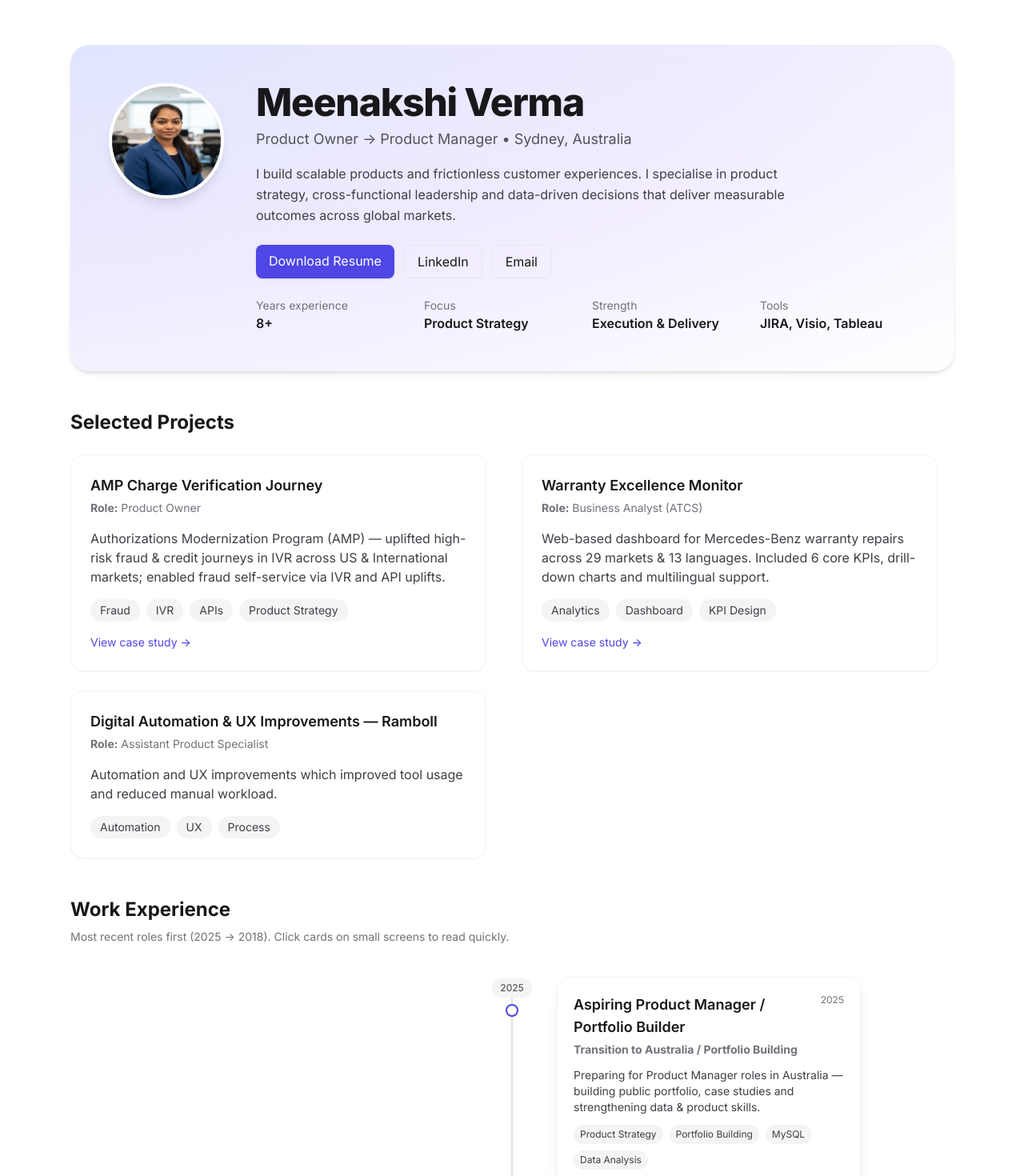
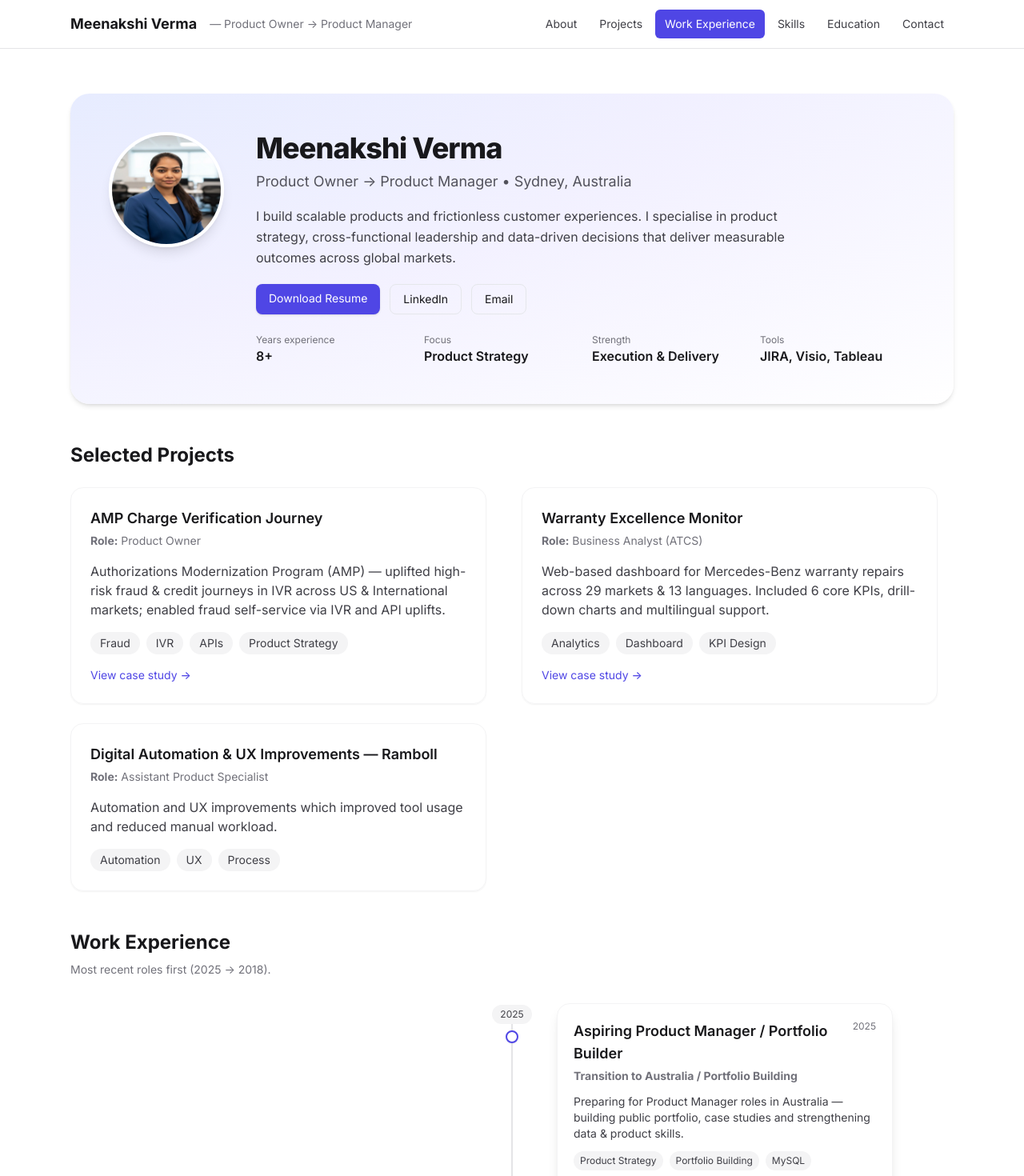
Before and after one commit to meenakshiv-pixel/meenakshi-portfolio, a Next.js app: page / in a window 1280 px wide. Shown: the top 1470 px of the page at 80% size. Built offline with nearby package versions, Linux system fonts and the light colour scheme.

Commit message:
Add sticky top nav with section anchors + active highlight + smooth scroll

```diff
--- a/pages/index.js
+++ b/pages/index.js
@@ -1,13 +1,13 @@
 // pages/index.js
 import Head from 'next/head'
-import React from 'react'
+import React, { useEffect, useState } from 'react'
 
 const CONTACT = {
   name: 'Meenakshi Verma',
   title: 'Product Owner → Product Manager',
   location: 'Sydney, Australia',
   phone: '+61 411021915',
-  email: 'minakshi.kiit@gmail.com',
+  email: 'meenakshi.kiit@gmail.com',
   linkedin: 'https://www.linkedin.com/in/mkva/',
   resume: '/Meenakshi_Resume_UPDATED.pdf'
 }
@@ -73,6 +73,15 @@ const PROJECTS = [
   }
 ]
 
+const NAV_LINKS = [
+  { id: 'about', label: 'About' },
+  { id: 'projects', label: 'Projects' },
+  { id: 'experience', label: 'Work Experience' },
+  { id: 'skills', label: 'Skills' },
+  { id: 'education', label: 'Education' },
+  { id: 'contact', label: 'Contact' }
+]
+
 const SkillPill = ({ children }) => (
   <span className="inline-flex items-center px-3 py-1 rounded-full text-sm font-medium border border-gray-200 dark:border-zinc-700 bg-white/60">
     {children}
@@ -80,6 +89,49 @@ const SkillPill = ({ children }) => (
 )
 
 export default function Portfolio() {
+  const [active, setActive] = useState('about')
+  const sectionIds = NAV_LINKS.map((n) => n.id)
+
+  useEffect(() => {
+    // CSS smooth scroll
+    if (typeof window !== 'undefined') {
+      document.documentElement.style.scrollBehavior = 'smooth'
+    }
+
+    const handleScroll = () => {
+      // find which section is nearest to top/center
+      const offsets = sectionIds.map((id) => {
+        const el = document.getElementById(id)
+        if (!el) return { id, top: Infinity }
+        const rect = el.getBoundingClientRect()
+        // distance from center of viewport
+        const distance = Math.abs(rect.top + rect.height / 2 - window.innerHeight / 2)
+        return { id, distance }
+      })
+      offsets.sort((a, b) => a.distance - b.distance)
+      if (offsets[0] && offsets[0].id && offsets[0].id !== active) {
+        setActive(offsets[0].id)
+      }
+    }
+
+    handleScroll()
+    window.addEventListener('scroll', handleScroll, { passive: true })
+    window.addEventListener('resize', handleScroll)
+    return () => {
+      window.removeEventListener('scroll', handleScroll)
+      window.removeEventListener('resize', handleScroll)
+    }
+  }, [active, sectionIds])
+
+  const scrollToId = (id) => {
+    const el = document.getElementById(id)
+    if (!el) return
+    // offset for sticky nav (if sticky height ~72px)
+    const NAV_OFFSET = 80
+    const y = el.getBoundingClientRect().top + window.pageYOffset - NAV_OFFSET
+    window.scrollTo({ top: y, behavior: 'smooth' })
+  }
+
   return (
     <>
       <Head>
@@ -88,48 +140,92 @@ export default function Portfolio() {
         <link rel="preconnect" href="https://fonts.googleapis.com" />
         <link rel="preconnect" href="https://fonts.gstatic.com" crossOrigin="" />
         <link href="https://fonts.googleapis.com/css2?family=Inter:wght@300;400;600;700;800&display=swap" rel="stylesheet" />
-        <style>{`html{font-family:Inter,ui-sans-serif,system-ui,-apple-system,'Segoe UI',Roboto,'Helvetica Neue',Arial;}`}</style>
+        <style>{`html{font-family:Inter,ui-sans-serif,system-ui,-apple-system,'Segoe UI',Roboto,'Helvetica Neue',Arial;} /* ensure smooth scroll fallback */`}</style>
       </Head>
 
       <main className="min-h-screen bg-white dark:bg-zinc-950 text-zinc-900 dark:text-zinc-50 transition-colors duration-300">
-        <div className="max-w-6xl mx-auto px-6 py-14">
+        {/* Top navigation (sticky) */}
+        <nav className="sticky top-0 z-40 bg-white/90 dark:bg-zinc-950/90 backdrop-blur-sm border-b border-zinc-200 dark:border-zinc-800">
+          <div className="max-w-6xl mx-auto px-6 py-3 flex items-center justify-between gap-4">
+            <div className="flex items-center gap-4">
+              <div className="text-lg font-bold">{CONTACT.name}</div>
+              <div className="hidden md:flex items-center gap-1 text-sm text-zinc-500">— {CONTACT.title}</div>
+            </div>
 
-          {/* HERO */}
-          <header className="relative overflow-hidden rounded-3xl p-8 md:p-12 bg-gradient-to-br from-indigo-50 to-white dark:from-zinc-900 dark:to-zinc-950 shadow-md">
-            <div className="absolute inset-0 opacity-20 pointer-events-none bg-[radial-gradient(ellipse_at_top_left,var(--tw-gradient-stops))] from-indigo-300 via-purple-300 to-transparent" />
+            <div className="flex items-center gap-4">
+              <div className="hidden md:flex items-center gap-1">
+                {NAV_LINKS.map((l) => (
+                  <button
+                    key={l.id}
+                    onClick={() => scrollToId(l.id)}
+                    className={`px-3 py-2 rounded-md text-sm font-medium transition ${
+                      active === l.id ? 'bg-indigo-600 text-white' : 'text-zinc-700 hover:bg-zinc-100 dark:text-zinc-300 dark:hover:bg-zinc-800'
+                    }`}
+                    aria-current={active === l.id ? 'page' : undefined}
+                  >
+                    {l.label}
+                  </button>
+                ))}
+              </div>
+
+              {/* mobile dropdown simple button -> open native menu */}
+              <div className="md:hidden">
+                <select
+                  value={active}
+                  onChange={(e) => scrollToId(e.target.value)}
+                  className="rounded-md border px-2 py-1 text-sm"
+                >
+                  {NAV_LINKS.map((l) => (
+                    <option key={l.id} value={l.id}>
+                      {l.label}
+                    </option>
+                  ))}
+                </select>
+              </div>
+            </div>
+          </div>
+        </nav>
+
+        <div className="max-w-6xl mx-auto px-6 py-8">
+          {/* HERO / ABOUT */}
+          <section id="about" className="pt-6" aria-label="About">
+            <header className="relative overflow-hidden rounded-3xl p-6 md:p-12 bg-gradient-to-br from-indigo-50 to-white dark:from-zinc-900 dark:to-zinc-950 shadow-md">
+              <div className="absolute inset-0 opacity-10 pointer-events-none bg-[radial-gradient(ellipse_at_top_left,var(--tw-gradient-stops))] from-indigo-300 via-purple-300 to-transparent" />
               <div className="relative flex flex-col md:flex-row items-center md:items-start gap-6 md:gap-10">
                 <div className="flex-shrink-0">
-                <img src="/profile.jpg" alt="Profile Photo" className="w-36 h-36 rounded-full object-cover shadow-lg border-4 border-white dark:border-zinc-900" />
+                  <img src="/profile.jpg" alt="Profile Photo" className="w-28 h-28 md:w-36 md:h-36 rounded-full object-cover shadow-lg border-4 border-white dark:border-zinc-900" />
                 </div>
                 <div className="flex-1">
-                <h1 className="text-3xl md:text-5xl font-extrabold tracking-tight leading-tight">{CONTACT.name}</h1>
-                <p className="mt-2 text-lg text-zinc-600 dark:text-zinc-300">{CONTACT.title} • {CONTACT.location}</p>
+                  <h1 className="text-2xl md:text-4xl font-extrabold tracking-tight leading-tight">{CONTACT.name}</h1>
+                  <p className="mt-2 text-md md:text-lg text-zinc-600 dark:text-zinc-300">{CONTACT.title} • {CONTACT.location}</p>
+
                   <p className="mt-4 max-w-2xl leading-relaxed text-zinc-700 dark:text-zinc-300">
                     I build scalable products and frictionless customer experiences. I specialise in product strategy, cross-functional leadership and data-driven decisions that deliver measurable outcomes across global markets.
                   </p>
 
-                <div className="mt-6 flex flex-wrap gap-3">
-                  <a href={CONTACT.resume} target="_blank" rel="noreferrer" className="px-4 py-2 bg-indigo-600 text-white rounded-lg shadow hover:opacity-95">Download Resume</a>
-                  <a href={CONTACT.linkedin} target="_blank" rel="noreferrer" className="px-4 py-2 border rounded-lg hover:bg-zinc-50">LinkedIn</a>
-                  <a href={`mailto:${CONTACT.email}`} className="px-4 py-2 border rounded-lg hover:bg-zinc-50">Email</a>
+                  <div className="mt-5 flex flex-wrap gap-3">
+                    <a href={CONTACT.resume} target="_blank" rel="noreferrer" className="px-4 py-2 bg-indigo-600 text-white rounded-lg shadow hover:opacity-95 text-sm">Download Resume</a>
+                    <a href={CONTACT.linkedin} target="_blank" rel="noreferrer" className="px-4 py-2 border rounded-lg hover:bg-zinc-50 text-sm">LinkedIn</a>
+                    <a href={`mailto:${CONTACT.email}`} className="px-4 py-2 border rounded-lg hover:bg-zinc-50 text-sm">Email</a>
                   </div>
 
                   <div className="mt-6 grid grid-cols-2 gap-4 md:grid-cols-4">
-                  <div><p className="text-sm text-zinc-500">Years experience</p><p className="font-semibold">8+</p></div>
-                  <div><p className="text-sm text-zinc-500">Focus</p><p className="font-semibold">Product Strategy</p></div>
-                  <div><p className="text-sm text-zinc-500">Strength</p><p className="font-semibold">Execution & Delivery</p></div>
-                  <div><p className="text-sm text-zinc-500">Tools</p><p className="font-semibold">JIRA, Visio, Tableau</p></div>
+                    <div><p className="text-xs text-zinc-500">Years experience</p><p className="font-semibold">8+</p></div>
+                    <div><p className="text-xs text-zinc-500">Focus</p><p className="font-semibold">Product Strategy</p></div>
+                    <div><p className="text-xs text-zinc-500">Strength</p><p className="font-semibold">Execution & Delivery</p></div>
+                    <div><p className="text-xs text-zinc-500">Tools</p><p className="font-semibold">JIRA, Visio, Tableau</p></div>
                   </div>
                 </div>
               </div>
             </header>
+          </section>
 
           {/* PROJECTS */}
-          <section className="mt-12">
+          <section id="projects" className="mt-12" aria-label="Projects">
             <h2 className="text-2xl font-bold">Selected Projects</h2>
             <div className="mt-6 grid gap-6 md:grid-cols-2">
               {PROJECTS.map((p) => (
-                <article key={p.title} className="p-6 bg-white/80 dark:bg-zinc-900 border border-zinc-100 dark:border-zinc-800 rounded-2xl shadow-sm hover:shadow-lg transform hover:-translate-y-1 transition-all duration-200 max-w-[520px]">
+                <article key={p.title} className="p-6 bg-white/90 dark:bg-zinc-900/80 border border-zinc-100 dark:border-zinc-800 rounded-2xl shadow-sm hover:shadow-lg transform hover:-translate-y-1 transition-all duration-200 max-w-[520px]">
                   <h3 className="text-lg font-semibold">{p.title}</h3>
                   <p className="mt-1 text-sm text-zinc-500"><strong>Role:</strong> {p.role}</p>
                   <p className="mt-4 text-zinc-700 dark:text-zinc-200">{p.summary}</p>
@@ -146,26 +242,23 @@ export default function Portfolio() {
             </div>
           </section>
 
-          {/* CAREER TIMELINE */}
-          <section className="mt-12">
+          {/* EXPERIENCE / TIMELINE */}
+          <section id="experience" className="mt-12" aria-label="Experience">
             <h2 className="text-2xl font-bold">Work Experience</h2>
-            <p className="mt-2 text-sm text-zinc-500">Most recent roles first (2025 → 2018). Click cards on small screens to read quickly.</p>
+            <p className="mt-2 text-sm text-zinc-500">Most recent roles first (2025 → 2018).</p>
 
-            <div className="relative mt-10">
-              {/* center vertical line (narrow) */}
+            <div className="relative mt-8">
               <div className="absolute left-1/2 transform -translate-x-1/2 top-6 bottom-6 w-[2px] bg-zinc-200 dark:bg-zinc-800" />
 
               <div className="space-y-10">
                 {TIMELINE.map((item, idx) => {
-                  const isRight = idx % 2 === 0 // alternate: even -> right, odd -> left
+                  const isRight = idx % 2 === 0
                   return (
                     <div key={item.company} className="relative">
-                      {/* Desktop grid: left / center / right */}
                       <div className="hidden md:grid grid-cols-[1fr_80px_1fr] items-start gap-4">
-                        {/* left */}
                         <div className="flex justify-end">
                           {!isRight && (
-                            <div className="max-w-[380px] w-full bg-white/90 dark:bg-zinc-900/80 rounded-2xl p-5 shadow-lg border border-zinc-100 dark:border-zinc-800">
+                            <div className="max-w-[420px] w-full bg-white/90 dark:bg-zinc-900/80 rounded-2xl p-5 shadow-lg border border-zinc-100 dark:border-zinc-800">
                               <div className="flex items-start justify-between">
                                 <div className="pr-2">
                                   <h4 className="font-semibold text-lg">{item.role}</h4>
@@ -183,7 +276,6 @@ export default function Portfolio() {
                           )}
                         </div>
 
-                        {/* center */}
                         <div className="flex flex-col items-center">
                           <div className="mb-2">
                             <span className="inline-block text-xs font-medium px-2.5 py-1 rounded-full bg-zinc-100 dark:bg-zinc-800 text-zinc-700 dark:text-zinc-200">{item.date}</span>
@@ -193,10 +285,9 @@ export default function Portfolio() {
                           </div>
                         </div>
 
-                        {/* right */}
                         <div>
                           {isRight && (
-                            <div className="max-w-[380px] w-full bg-white/90 dark:bg-zinc-900/80 rounded-2xl p-5 shadow-lg border border-zinc-100 dark:border-zinc-800">
+                            <div className="max-w-[420px] w-full bg-white/90 dark:bg-zinc-900/80 rounded-2xl p-5 shadow-lg border border-zinc-100 dark:border-zinc-800">
                               <div className="flex items-start justify-between">
                                 <div className="pr-2">
                                   <h4 className="font-semibold text-lg">{item.role}</h4>
@@ -215,7 +306,7 @@ export default function Portfolio() {
                         </div>
                       </div>
 
-                      {/* Mobile stacked card */}
+                      {/* Mobile stacked */}
                       <div className="md:hidden mt-6 flex flex-col items-center">
                         <div className="mb-2">
                           <span className="inline-block text-xs font-medium px-3 py-1 rounded-full bg-zinc-100 dark:bg-zinc-800 text-zinc-700 dark:text-zinc-200">{item.date}</span>
@@ -246,7 +337,7 @@ export default function Portfolio() {
           </section>
 
           {/* SKILLS */}
-          <section className="mt-12">
+          <section id="skills" className="mt-12" aria-label="Skills">
             <h2 className="text-2xl font-bold">Skills</h2>
             <p className="mt-2 text-sm text-zinc-500">Product, delivery, analytics and tools I regularly use.</p>
 
@@ -284,8 +375,8 @@ export default function Portfolio() {
             </div>
           </section>
 
-          {/* EDUCATION & CERTIFICATIONS */}
-          <section className="mt-10">
+          {/* EDUCATION */}
+          <section id="education" className="mt-12" aria-label="Education">
             <h2 className="text-2xl font-bold">Education & Certifications</h2>
             <ul className="mt-4 list-disc list-inside text-zinc-700 dark:text-zinc-300">
               <li>M.Tech — IIT Roorkee (Alternate Hydro Energy Systems)</li>
@@ -296,21 +387,23 @@ export default function Portfolio() {
             </ul>
           </section>
 
-          {/* FOOTER */}
-          <footer className="mt-12 border-t pt-8">
+          {/* CONTACT / FOOTER */}
+          <section id="contact" className="mt-12 border-t pt-8">
             <div className="flex flex-col md:flex-row items-start md:items-center justify-between gap-6">
               <div>
                 <h3 className="text-lg font-semibold">Get in touch</h3>
                 <p className="mt-2 text-sm text-zinc-700 dark:text-zinc-300">{CONTACT.name} — {CONTACT.title}</p>
                 <p className="mt-1 text-sm text-zinc-700 dark:text-zinc-300">{CONTACT.location} • <a href={`tel:${CONTACT.phone}`} className="underline">{CONTACT.phone}</a> • <a href={`mailto:${CONTACT.email}`} className="underline">{CONTACT.email}</a></p>
               </div>
+
               <div className="flex items-center gap-4">
                 <a href={CONTACT.linkedin} target="_blank" rel="noreferrer" className="text-sm border px-3 py-2 rounded">LinkedIn</a>
                 <a href={CONTACT.resume} target="_blank" rel="noreferrer" className="text-sm border px-3 py-2 rounded">Resume (PDF)</a>
               </div>
             </div>
+
             <p className="mt-6 text-xs text-zinc-500">Built with ♥ — tailored for Product roles. © {new Date().getFullYear()} {CONTACT.name}</p>
-          </footer>
+          </section>
 
         </div>
       </main>
```
Lines whose indentation alone changed are shown as unchanged.
